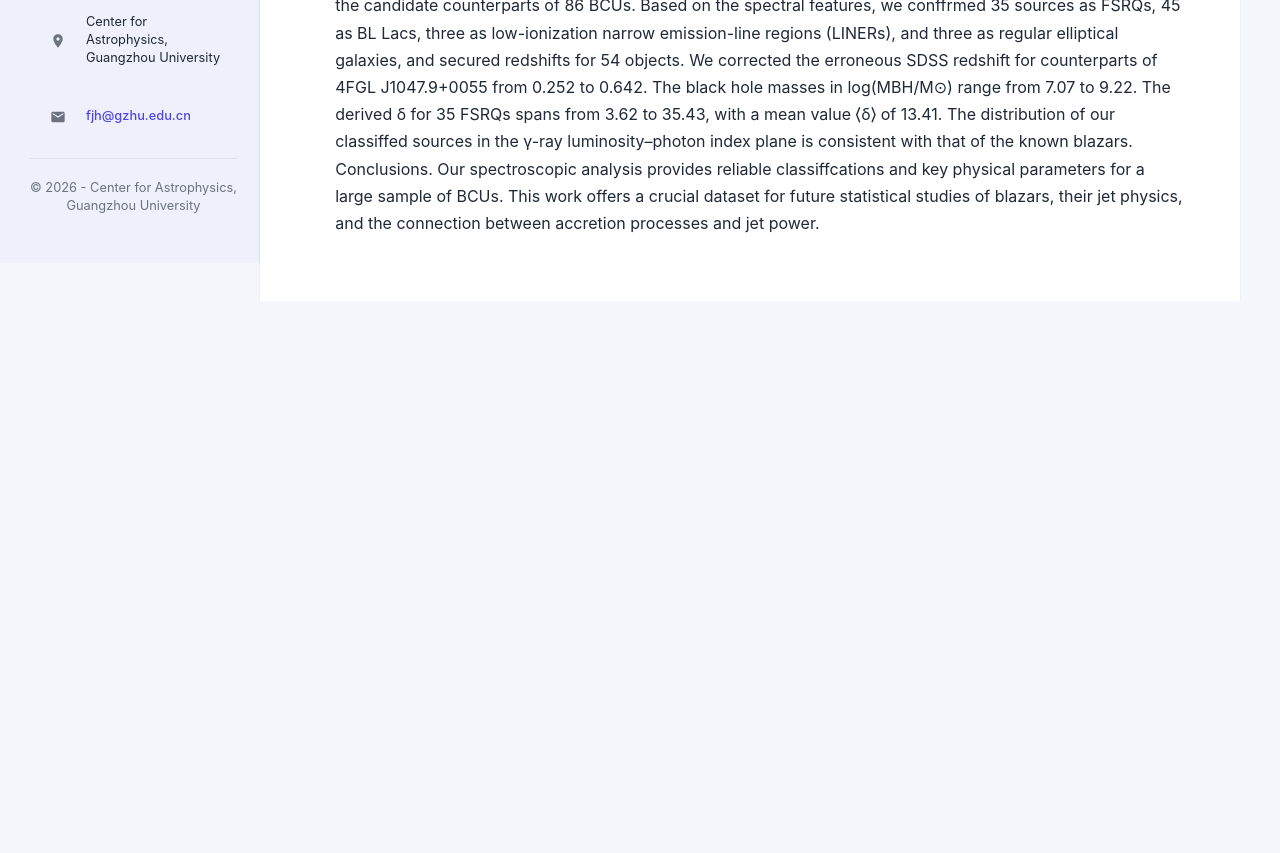
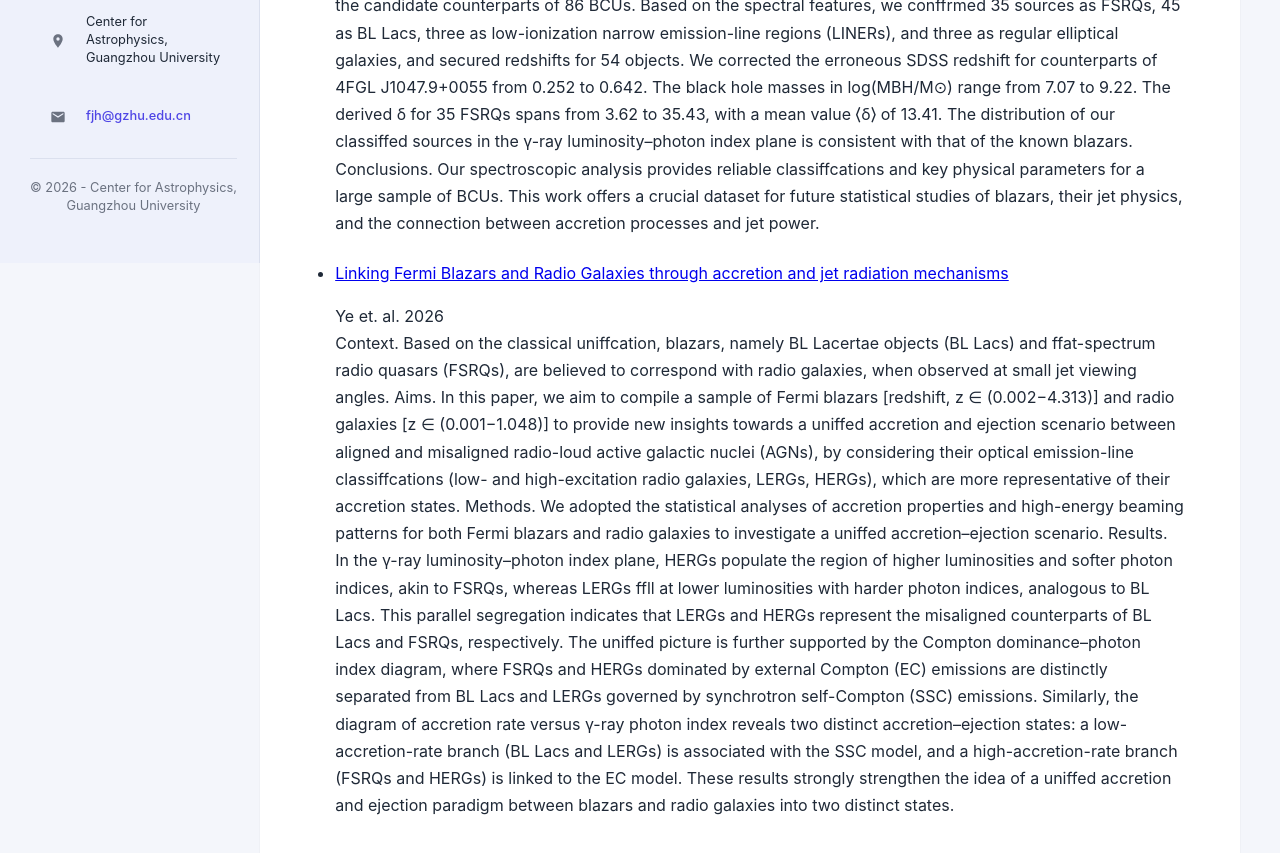
Before and after one commit to astrophygzhu/astrophygzhu.github.io, a plain HTML site: page publications/2026/2026.html in a window 1280 px wide. Shown: the part 537-1390 px from the top of the page. Before the commit the page ends 838 px from the top, so only its background shows below. Drawn offline with nearby package versions, Linux system fonts and the light colour scheme.

Commit message:
Update 2026.html

```diff
--- a/publications/2026/2026.html
+++ b/publications/2026/2026.html
@@ -120,6 +120,34 @@ processes and jet power.
 </p>
 <!-- 论文1 -->
 
+ <!-- 论文2 -->
+<li>
+<a href="./Ye_et_al__Linking_Fermi_Blazars_and_Radio_Galaxies_through_accretion_and_jet_radiation_mechanisms.pdf"  target="_blank">
+Linking Fermi Blazars and Radio Galaxies through accretion and jet radiation mechanisms
+
+</a>
+<p>
+Ye et. al. 2026 <br>
+
+Context. Based on the classical uniffcation, blazars, namely BL Lacertae objects (BL Lacs) and ffat-spectrum radio quasars (FSRQs),
+are believed to correspond with radio galaxies, when observed at small jet viewing angles.
+Aims. In this paper, we aim to compile a sample of Fermi blazars [redshift, z ∈ (0.002−4.313)] and radio galaxies [z ∈ (0.001−1.048)]
+to provide new insights towards a uniffed accretion and ejection scenario between aligned and misaligned radio-loud active galactic
+nuclei (AGNs), by considering their optical emission-line classiffcations (low- and high-excitation radio galaxies, LERGs, HERGs),
+which are more representative of their accretion states.
+Methods. We adopted the statistical analyses of accretion properties and high-energy beaming patterns for both Fermi blazars and
+radio galaxies to investigate a uniffed accretion–ejection scenario.
+Results. In the γ-ray luminosity–photon index plane, HERGs populate the region of higher luminosities and softer photon indices,
+akin to FSRQs, whereas LERGs ffll at lower luminosities with harder photon indices, analogous to BL Lacs. This parallel segregation
+indicates that LERGs and HERGs represent the misaligned counterparts of BL Lacs and FSRQs, respectively. The uniffed picture
+is further supported by the Compton dominance–photon index diagram, where FSRQs and HERGs dominated by external Compton
+(EC) emissions are distinctly separated from BL Lacs and LERGs governed by synchrotron self-Compton (SSC) emissions. Similarly,
+the diagram of accretion rate versus γ-ray photon index reveals two distinct accretion–ejection states: a low-accretion-rate branch (BL
+Lacs and LERGs) is associated with the SSC model, and a high-accretion-rate branch (FSRQs and HERGs) is linked to the EC model.
+These results strongly strengthen the idea of a uniffed accretion and ejection paradigm between blazars and radio galaxies into two
+distinct states.
+</p>
+<!-- 论文2 -->
 
 </ul>
 
```
